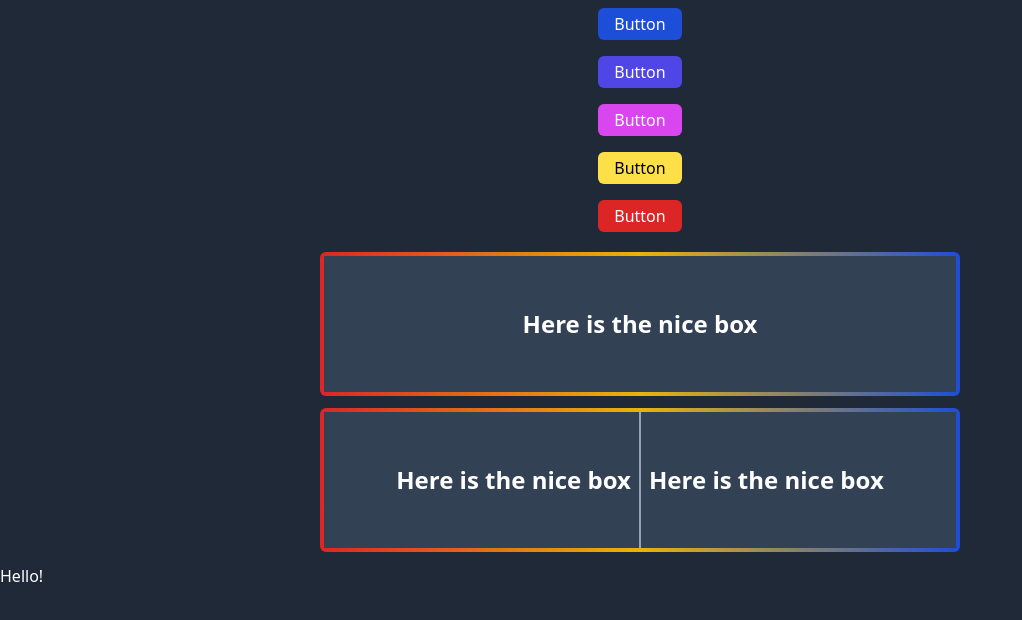
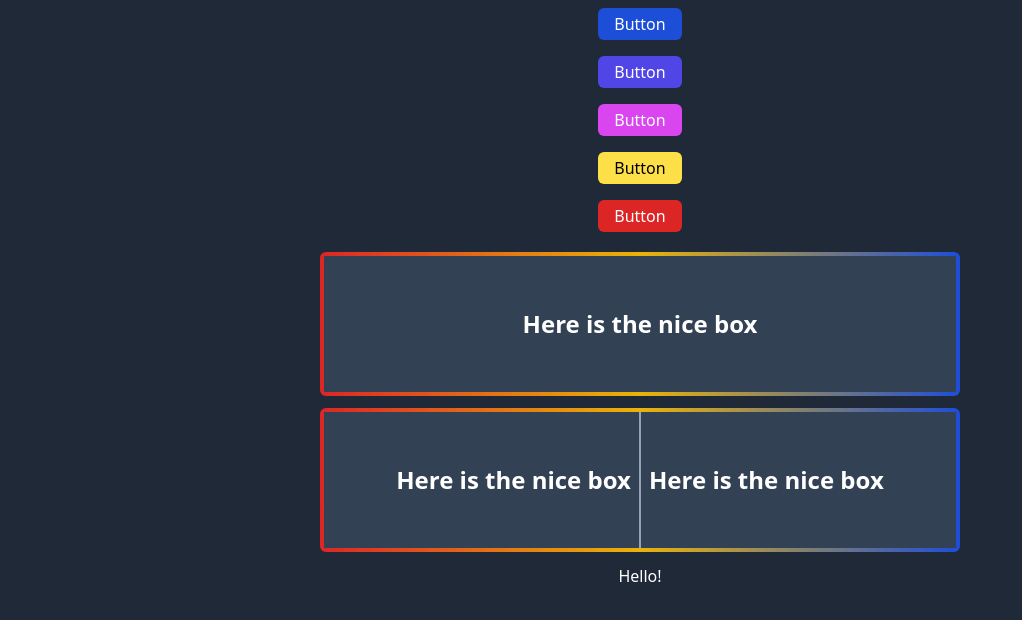
Before and after one commit to robonafisi/tailwind-components, a React (Create React App) app: page / in a window 1280 px wide. Shown: the top 620 px of the page, without its empty margins (0-1022 px from the left). Built offline with nearby package versions, Linux system fonts and the light colour scheme.

Commit message:
Trying to add a blob effect

```diff
--- a/src/App.css
+++ b/src/App.css
@@ -5,3 +5,7 @@
 body{
   background-color: #1f2937;
 }
+
+:root {
+  cursor: url(//public/blobcursor.png), auto;
+}
--- a/src/App.js
+++ b/src/App.js
@@ -48,7 +48,7 @@ function App() {
       </div>
     </div>
 
-    <div flex items-center justify-center text-center>
+    <div className='text-center'>
       <p className='text-white'>Hello!</p>
     </div>
 
```
Also changed, not shown: public/blobcursor.png (added).
